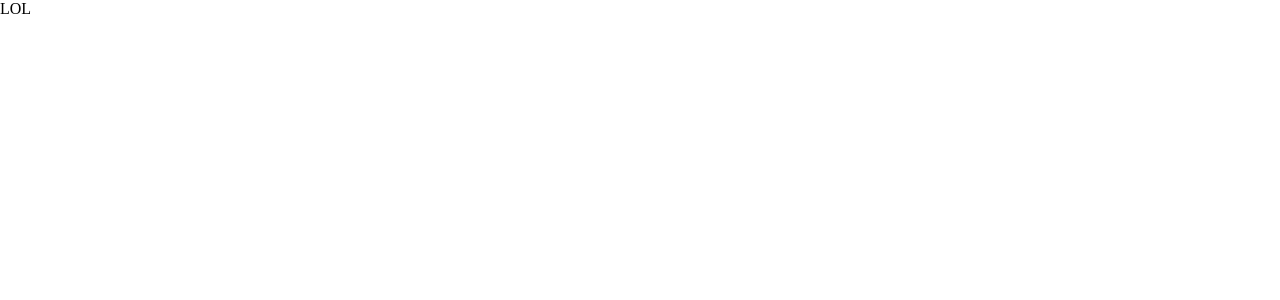
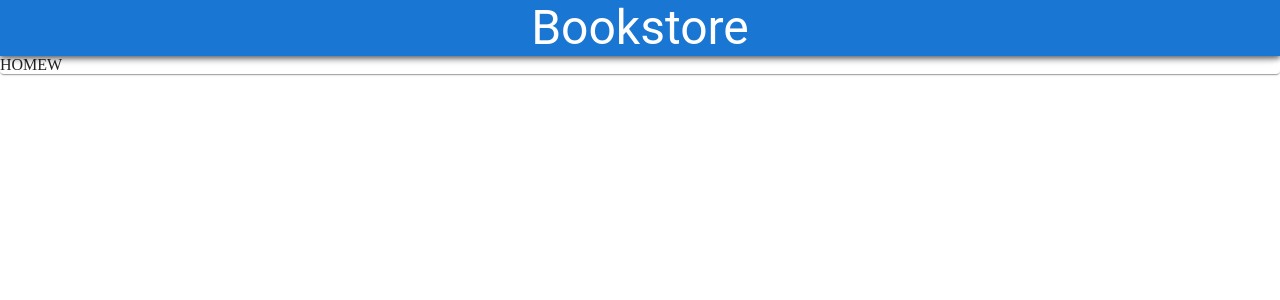
Before and after one commit to antonisgkamitsios/netcompany-bookstore, a React app: page / in a window 1280 px wide. Shown: the top 300 px of the page. Built offline with nearby package versions, Linux system fonts and the light colour scheme; the HTML template or start-up script is replaced by a standard one.

Commit message:
Add react router dom and mui

```diff
--- a/src/App.tsx
+++ b/src/App.tsx
@@ -1,5 +1,30 @@
+import { RouteObject, RouterProvider, createBrowserRouter } from 'react-router-dom';
+import { Layout } from './components/Layout';
+import { Home } from './pages/Home';
+import { Root } from './pages/Root';
+
+export const routes: RouteObject[] = [
+  {
+    path: '',
+    element: <Root />,
+    children: [
+      {
+        path: '/',
+        id: 'Home',
+        element: <Home />,
+      },
+    ],
+  },
+];
+
+const router = createBrowserRouter(routes);
+
 function App() {
-  return <>LOL</>;
+  return (
+    <Layout>
+      <RouterProvider router={router} />
+    </Layout>
+  );
 }
 
 export default App;
--- /dev/null
+++ b/src/components/Layout.tsx
@@ -0,0 +1,20 @@
+import { AppBar, Box, Typography } from '@mui/material';
+import { useStateRef } from '../hooks/useStateRef';
+import { PropsWithChildren } from 'react';
+
+function Layout({ children }: PropsWithChildren) {
+  const [ref, height] = useStateRef((node) => node.getBoundingClientRect().height);
+
+  return (
+    <>
+      <AppBar ref={ref}>
+        <Typography textAlign="center" variant="h3">
+          Bookstore
+        </Typography>
+      </AppBar>
+      <Box sx={{ mt: `${height}px` }}>{children}</Box>
+    </>
+  );
+}
+
+export { Layout };
--- a/src/main.tsx
+++ b/src/main.tsx
@@ -1,10 +1,14 @@
-import React from 'react'
-import ReactDOM from 'react-dom/client'
-import App from './App.tsx'
-import './index.css'
+import React from 'react';
+import ReactDOM from 'react-dom/client';
+import App from './App.tsx';
+import './index.css';
+import { ThemeProvider } from '@mui/material';
+import { theme } from './themes/theme.ts';
 
 ReactDOM.createRoot(document.getElementById('root')!).render(
   <React.StrictMode>
-    <App />
-  </React.StrictMode>,
-)
+    <ThemeProvider theme={theme}>
+      <App />
+    </ThemeProvider>
+  </React.StrictMode>
+);
--- /dev/null
+++ b/src/pages/Home.tsx
@@ -0,0 +1,11 @@
+import { Paper } from '@mui/material';
+
+function Home() {
+  return (
+    <>
+      <Paper>HOMEW</Paper>
+    </>
+  );
+}
+
+export { Home };
--- /dev/null
+++ b/src/pages/Root.tsx
@@ -0,0 +1,16 @@
+import { Outlet } from 'react-router-dom';
+import { Layout } from '../components/Layout';
+import { useBreadCrumb } from '../hooks/useBreadcrumb';
+import { routes } from '../App';
+
+function Root() {
+  const flattRoutes = useBreadCrumb(routes);
+  console.log(flattRoutes);
+  return (
+    <Layout>
+      <Outlet />
+    </Layout>
+  );
+}
+
+export { Root };
--- /dev/null
+++ b/src/themes/theme.ts
@@ -0,0 +1,5 @@
+import { createTheme } from '@mui/material';
+
+const theme = createTheme({});
+
+export { theme };
```
Also changed, not shown: package.json (+6 -1 lines), 2 other files (tests, documents, lock files or other folders).
